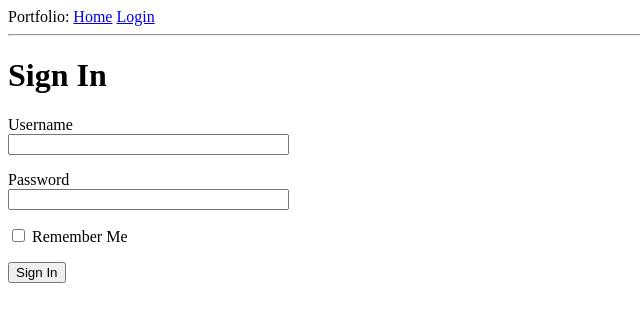
After one commit to Alexandr31rus/LevorgaDrawing, a Flask app: page /login in a window 1280 px wide. The commit adds this page. Shown: the top 322 px of the page, without its empty margins (0-640 px from the left). Run offline with Flask 3, Linux system fonts and the light colour scheme.

Commit message:
modified:   app/__init__.py 	modified:   app/routes.py 	modified:   app/templates/base.html 	modified:   requirements.txt 	add:        app/forms.py 	add:        app/templates/login.html 	add:        config.py

```diff
--- a/app/__init__.py
+++ b/app/__init__.py
@@ -1,3 +1,7 @@
 from flask import Flask
+from config import Config
+
 app = Flask(__name__)
+app.config.from_object(Config)
+
 from app import routes
--- /dev/null
+++ b/app/forms.py
@@ -0,0 +1,9 @@
+from flask_wtf import FlaskForm
+from wtforms import StringField, PasswordField, BooleanField, SubmitField
+from wtforms.validators import DataRequired
+
+class LoginForm(FlaskForm):
+    username = StringField('Username', validators=[DataRequired()])
+    password = PasswordField('Password', validators=[DataRequired()])
+    remember_me = BooleanField('Remember Me')
+    submit = SubmitField('Sign In')
--- a/app/routes.py
+++ b/app/routes.py
@@ -1,5 +1,8 @@
 from flask import render_template
 from app import app
+from app.forms import LoginForm
+from flask import render_template, flash, redirect, url_for
+
 @app.route('/')
 @app.route('/index')
 def index():
@@ -15,3 +18,12 @@ def index():
         }
     ]
     return render_template('index.html', title = 'Home', user=user, posts=posts)
+
+@app.route('/login', methods=['GET', 'POST'])
+def login():
+    form = LoginForm()
+    if form.validate_on_submit():
+        flash('Login requested for user {}, remember_me={}'.format(
+            form.username.data, form.remember_me.data))
+        return redirect(url_for('index'))
+    return render_template('login.html', title='Sign In', form=form)
--- a/app/templates/base.html
+++ b/app/templates/base.html
@@ -10,8 +10,20 @@
     {% endif %}
 </head>
 <body>
-    <div>Portfolio: <a href="/index">Home</a></div>
+    <div>Portfolio:
+        <a href="{{ url_for('index') }}">Home</a>
+        <a href="{{ url_for('login') }}"">Login</a>
+    </div>
     <hr>
+    {% with messages = get_flashed_messages() %}
+        {% if messages %}
+            <ul>
+                {% for message in messages %}
+                    <li>{{ message }}</li>
+                {% endfor %}
+            </ul>
+        {% endif %}
+    {% endwith %}
     {% block content %}{% endblock %}
 </body>
 </html>
--- /dev/null
+++ b/app/templates/login.html
@@ -0,0 +1,24 @@
+{% extends "base.html" %}
+
+{% block content %}
+    <h1>Sign In</h1>
+    <form action="" method="post" novalidate>
+        {{ form.hidden_tag() }}
+        <p>
+            {{ form.username.label }} <br>
+            {{ form.username(size=32) }}
+            {% for error in form.username.errors %}
+                <span style="color: red;">[{{ error }}]</span>
+            {% endfor %}
+        </p>
+        <p>
+            {{ form.password.label }} <br>
+            {{ form.password(size=32)}}
+            {% for error in form.password.errors %}
+                <span style="color: red;">[{{ error }}]</span>
+            {% endfor %}
+        </p>
+        <p>{{ form.remember_me() }} {{ form.remember_me.label }}</p>
+        <p>{{ form.submit() }}</p>
+    </form>
+{% endblock %}
--- a/requirements.txt
+++ b/requirements.txt
@@ -1,8 +1,10 @@
 blinker==1.9.0
 click==8.2.1
 Flask==3.1.1
+Flask-WTF==1.2.2
 itsdangerous==2.2.0
 Jinja2==3.1.6
 MarkupSafe==3.0.2
 python-dotenv==1.1.1
 Werkzeug==3.1.3
+WTForms==3.2.1
```
Also changed, not shown: config.py (added, +9 -0 lines).
